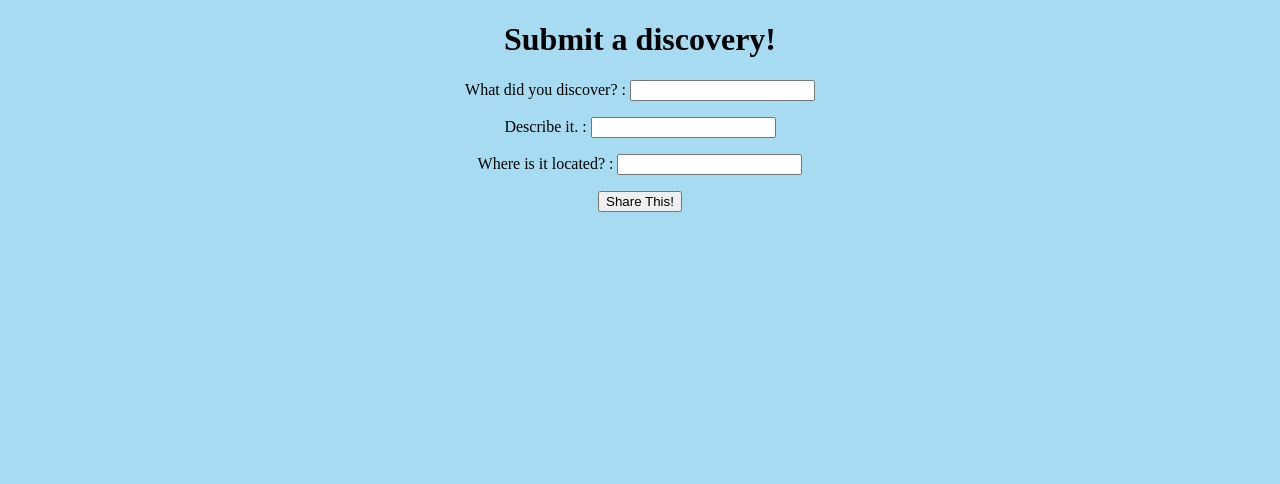
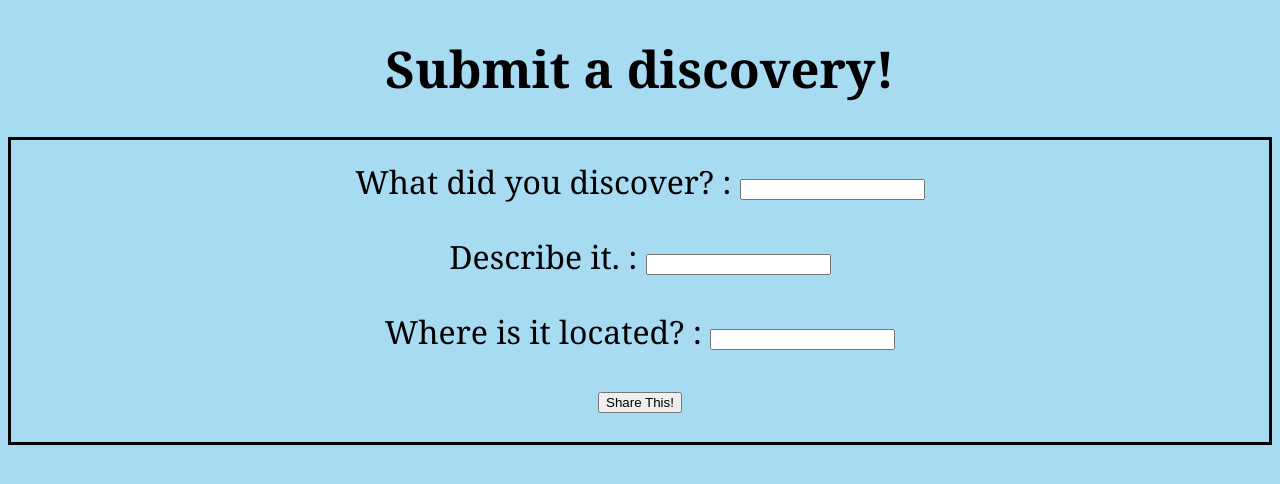
Before and after one commit to Font-Anne/buzzy-phantom, a Python web app: template templates/submit.html in a window 1280 px wide. Shown: the top 484 px of the page. Run offline with Jinja, Linux system fonts and the light colour scheme; the template is opened without the code that fills it, so the values that code supplies are empty.

Commit message:
Added CSS pages to make the page look better

```diff
--- a/stylesheets/submit.css
+++ b/stylesheets/submit.css
@@ -1,19 +1,34 @@
 html
 {
   background-color: #a7dbf2;
+  font-family: Georgia;
 }
 
 body
 {
+  font-size: 24pt;
+}
+
+#page_title
+{
+  font-size: 38pt;
   text-align: center;
+}
+
+.blank
+{
+    text-align: center;
+}
+
+#submission_button
+{
+  text-align: center;
+  font-size: 38pt;
 }
 
 #box1
 {
   border: solid;
+  padding-top: 20px;
+  padding-bottom: 20px;
 }
-
-#back_button
-{
-  text-align: left
-}
--- a/templates/submit.html
+++ b/templates/submit.html
@@ -5,18 +5,18 @@
       <link rel="stylesheet" text="text/css" href="/stylesheets/submit.css">
     <body>
       <h1 id= "page_title">Submit a discovery!</h1>
+        <div id="box1">
           <form action="/">
             <div class="blank" >What did you discover? : <input type="text" name="title"></div>
             <p></p>
             <div class="blank" >Describe it. : <input type="text" name="desc"></div>
             <p></p>
             <div class="blank" >Where is it located? : <input type="text" name="location"></div>
-        <p></p>
 
-        <div id= "submission_button">
+            <div id="submission_button">
               <input type="submit" value="Share This!">
             </div>
-      </form>
+         </div>
 
       </body>
   </head>
```
Also changed, not shown: stylesheets/view.css (+6 -5 lines). Lines whose indentation alone changed are shown as unchanged.
